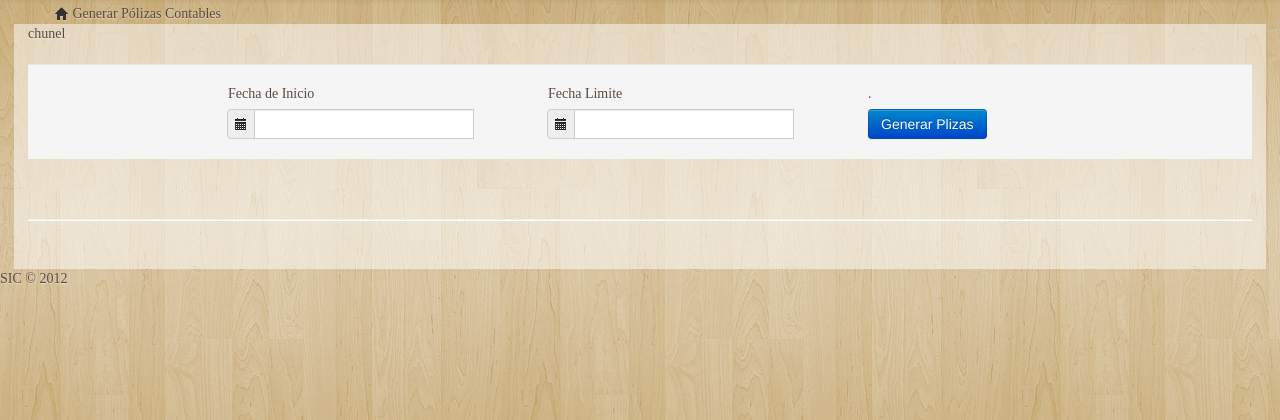
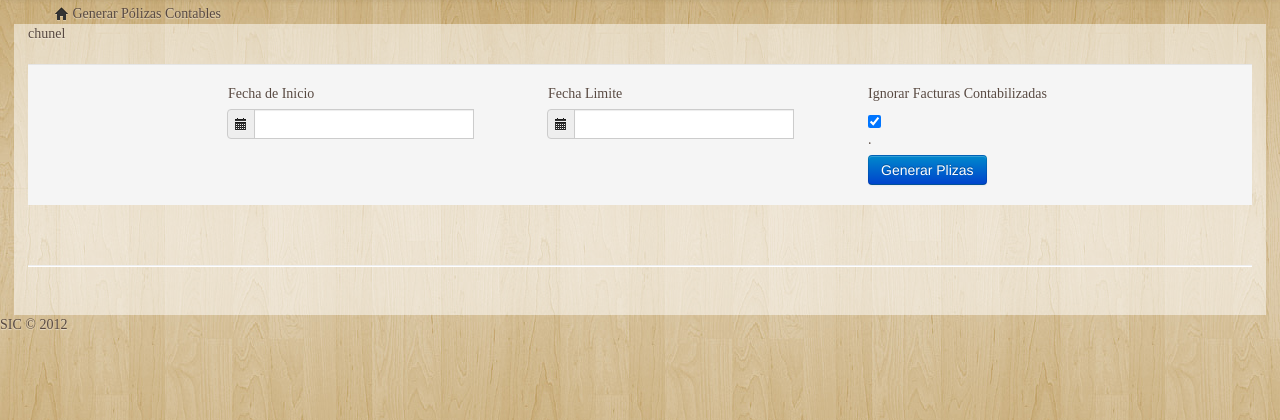
Before and after one commit to ServiciosdeIngenieriaComputacional/microsip_web, a Django app: page /ventas/Facturas/ in a window 1280 px wide. Shown: the part 54-474 px from the top of the page. Run offline with Django 3.2, Linux system fonts and the light colour scheme; the visitor is signed in with stand-in values (Sample User, id 1); parts of the project's set-up code (start-up, migrations or seed data) failed here and were passed over; some libraries are stand-ins or nearby versions; some web fonts are replaced.

Commit message:
facturas contabilizadas

```diff
--- a/microsip_web/settings.py
+++ b/microsip_web/settings.py
@@ -72,7 +72,7 @@ STATIC_URL = '/static/'
 # Additional locations of static files
 STATICFILES_DIRS = (
     #'C:\wamp\www\microsip_web\static',
-    'C:\GitHub\microsip_web\static',
+    'C:\wamp\www\microsip_web\static',
     # Put strings here, like "/home/html/static" or "C:/www/django/static".
     # Always use forward slashes, even on Windows.
     # Don't forget to use absolute paths, not relative paths.
--- /dev/null
+++ b/requirements.txt
@@ -0,0 +1,3 @@
+Django==1.4.3
+autocomplete_light==1.1.16
+fdb==1.0
--- a/ventas/forms.py
+++ b/ventas/forms.py
@@ -21,6 +21,7 @@ class InformacionContableManageForm(forms.ModelForm):
 class GenerarPolizasManageForm(forms.Form):
 	fecha_ini =  forms.DateField()
 	fecha_fin =  forms.DateField()
+	ignorar_facturas_cont = forms.BooleanField(required=True, initial=True)
 
 
 class ConfiguracionPolizasManageForm(forms.ModelForm):
--- a/ventas/templates/herramientas/generar_polizas.html
+++ b/ventas/templates/herramientas/generar_polizas.html
@@ -43,6 +43,12 @@ chunel
         {{ form.fecha_fin }}
       </div>
     </div>
+    <div class="span4">
+      <label>Ignorar Facturas Contabilizadas</label>
+      <div class="input-prepend input-append">
+        {{ form.ignorar_facturas_cont }}
+      </div>
+    </div>
     <div class="span2">
       <label>.</label>
       <div class="btn-group">
--- a/ventas/views.py
+++ b/ventas/views.py
@@ -81,11 +81,16 @@ def get_folio_poliza(tipo_poliza, fecha=None):
 
 	return tipo_poliza_det
 
-def generar_polizas(fecha_ini=None, fecha_fin=None):
+def generar_polizas(fecha_ini=None, fecha_fin=None, ignorar_facturas_cont=True):
 	depto_co 				= get_object_or_404(DeptoCo, pk=2090)
 	error 					= 0
 	informacion_contable 	= []
-	facturas 				= DoctoVe.objects.filter(tipo='F', contabilizado ='N', estado ='N', fecha__gt=fecha_ini, fecha__lte=fecha_fin).order_by('fecha')[:99]
+
+	if ignorar_facturas_cont:
+		facturas 			= DoctoVe.objects.filter(tipo='F', contabilizado ='N', estado ='N', fecha__gt=fecha_ini, fecha__lte=fecha_fin).order_by('fecha')[:99]
+	else:
+		facturas 			= DoctoVe.objects.filter(tipo='F', estado ='N', fecha__gt=fecha_ini, fecha__lte=fecha_fin).order_by('fecha')[:99]
+
 	facturasData 			= []
 	msg 					= ''
 	cuenta = ''
@@ -294,8 +299,10 @@ def facturas_View(request, template_name='herramientas/generar_polizas.html'):
 		if form.is_valid():
 			fecha_ini = form.cleaned_data['fecha_ini']
 			fecha_fin = form.cleaned_data['fecha_fin']
+			ignorar_facturas_cont = form.cleaned_data['ignorar_facturas_cont']
+
 			msg = 'es valido'
-			facturasData, msg  = generar_polizas(fecha_ini, fecha_fin)
+			facturasData, msg  = generar_polizas(fecha_ini, fecha_fin, ignorar_facturas_cont)
 	else:
 		form = GenerarPolizasManageForm()
 
```
Also changed, not shown: requirements/dev.txt (added), 1 other file.
